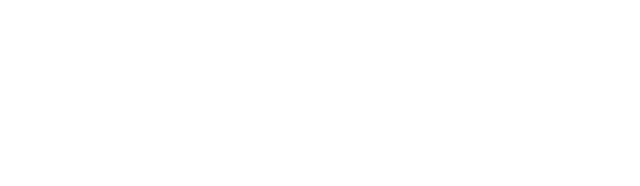
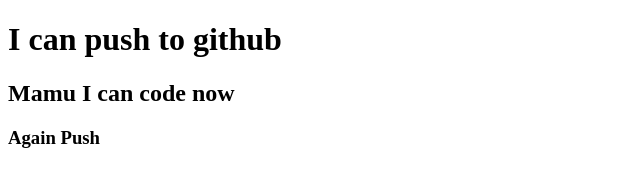
Before and after one commit to developerashikur1/my-second-pro, a plain HTML site: page index.html in a window 1280 px wide. Shown: the whole page, without its empty margins (0-640 px from the left). Drawn offline with Linux system fonts and the light colour scheme.

Commit message:
added header

```diff
--- a/index.html
+++ b/index.html
@@ -7,6 +7,8 @@
     <title>My Second Pro</title>
 </head>
 <body>
-
+    <h1>I can push to github</h1>
+    <h2>Mamu I can code now</h2>
+    <h3>Again Push</h3>
 </body>
 </html>
```
